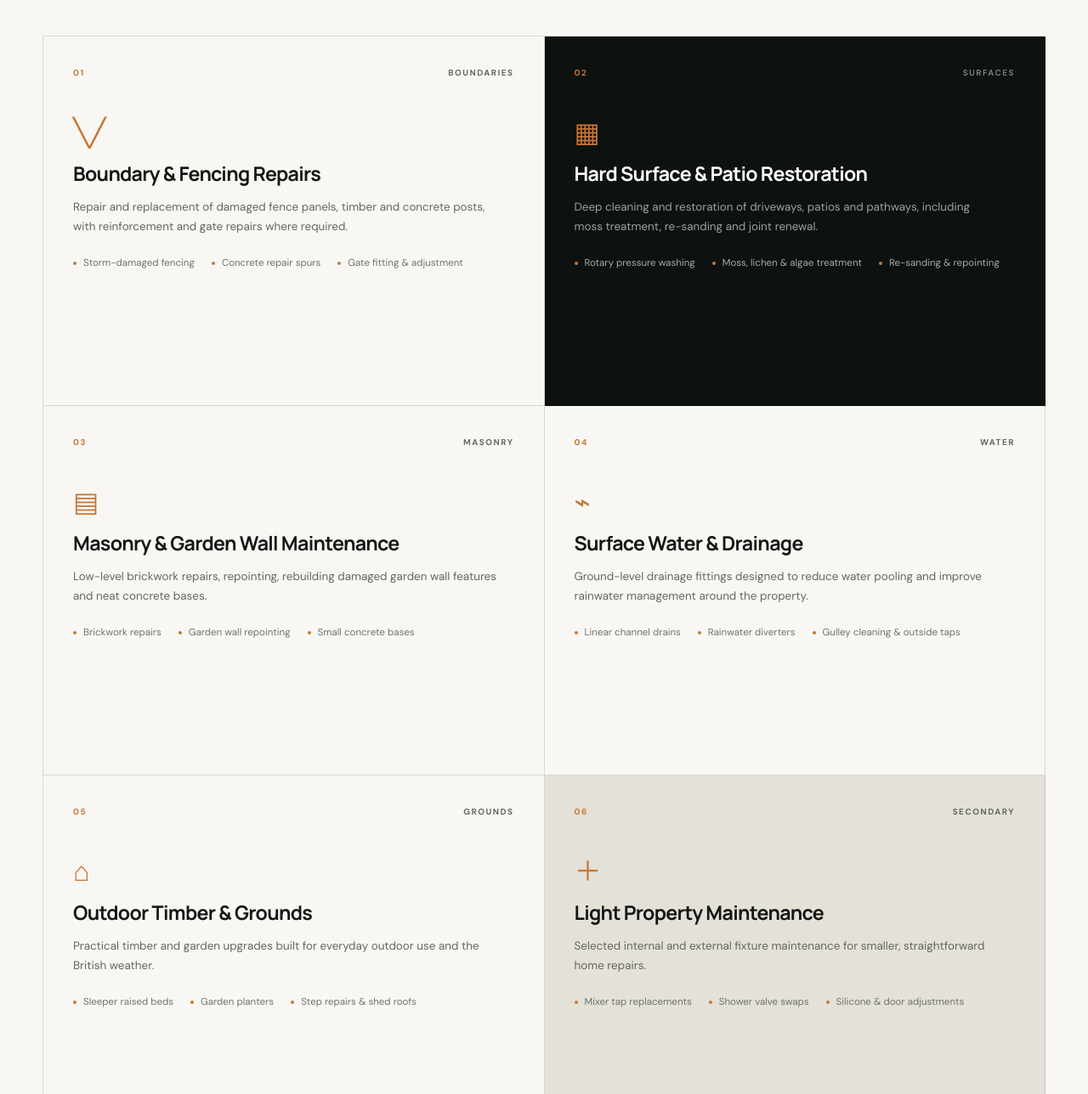
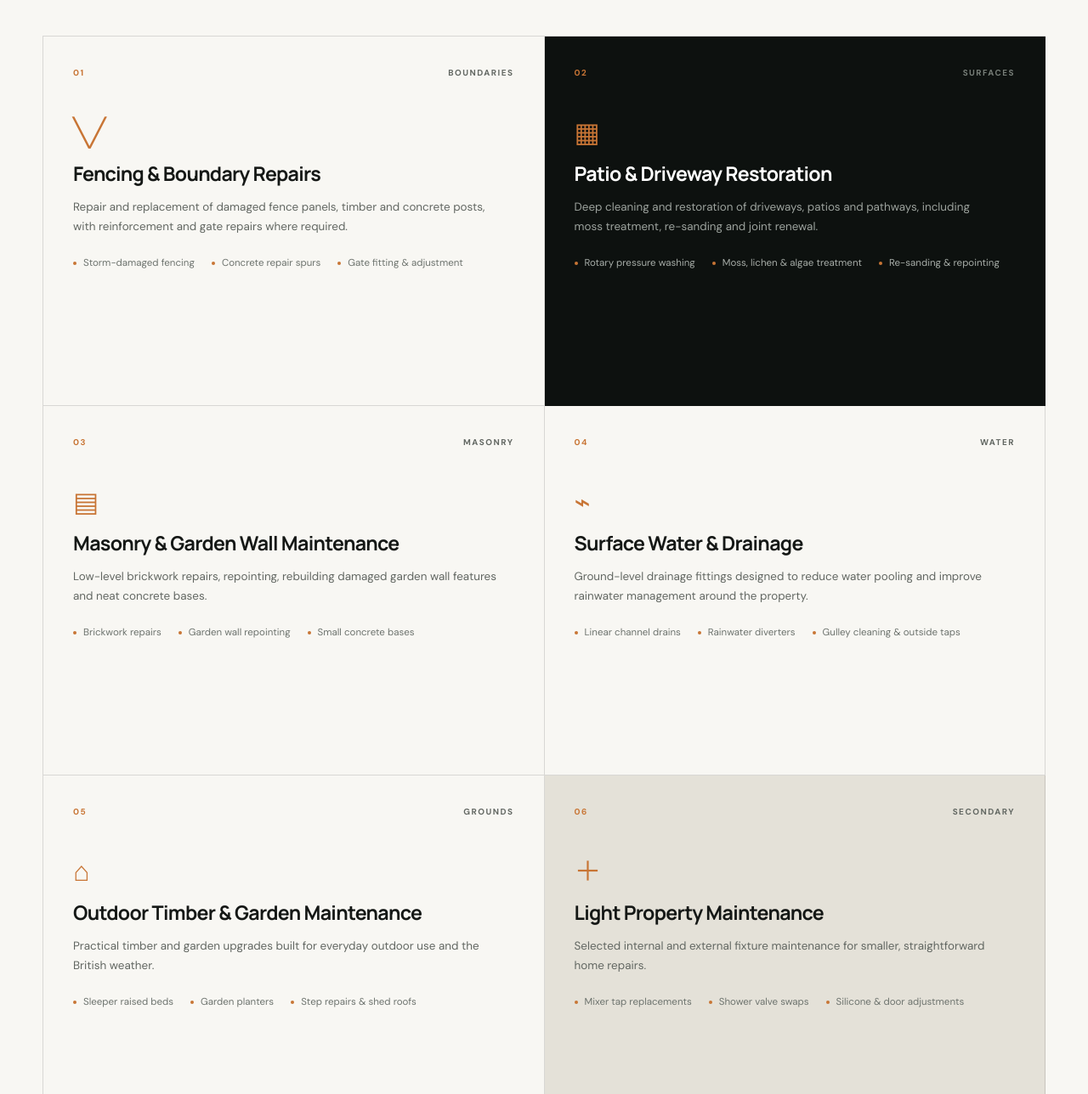
Before and after one commit to cavzee/southern-external, a plain HTML site: page index.html in a window 1280 px wide. Shown: the part 1641-2929 px from the top of the page at 85% size. Drawn offline with Linux system fonts and the light colour scheme.

Commit message:
Improve service headings for SEO

```diff
--- a/index.html
+++ b/index.html
@@ -389,7 +389,7 @@
 
         <div class="service-icon">╲╱</div>
 
-        <h3>Boundary & Fencing Repairs</h3>
+        <h3>Fencing & Boundary Repairs</h3>
 
         <p>
           Repair and replacement of damaged fence panels, timber and
@@ -414,7 +414,7 @@
 
         <div class="service-icon">▦</div>
 
-        <h3>Hard Surface & Patio Restoration</h3>
+        <h3>Patio & Driveway Restoration</h3>
 
         <p>
           Deep cleaning and restoration of driveways, patios and pathways,
@@ -489,7 +489,7 @@
 
         <div class="service-icon">⌂</div>
 
-        <h3>Outdoor Timber & Grounds</h3>
+        <h3>Outdoor Timber & Garden Maintenance</h3>
 
         <p>
           Practical timber and garden upgrades built for everyday outdoor
```
